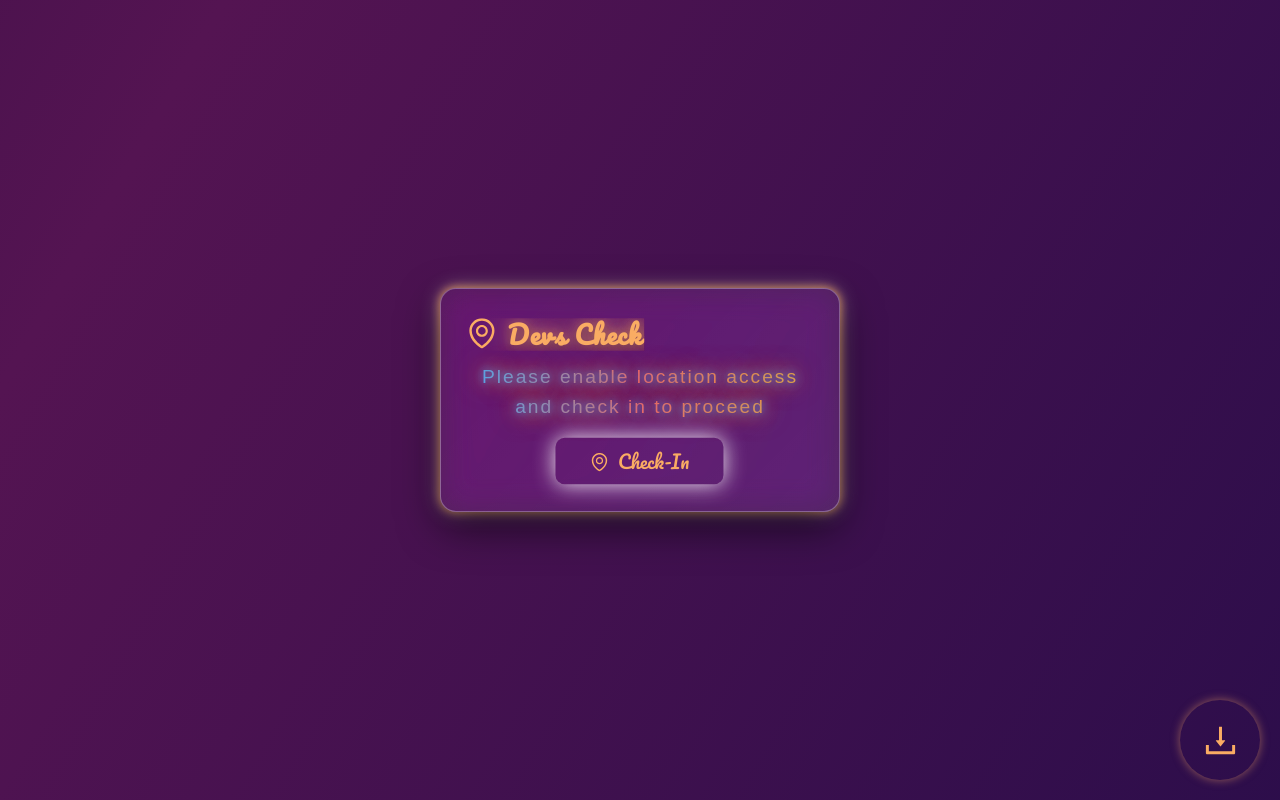
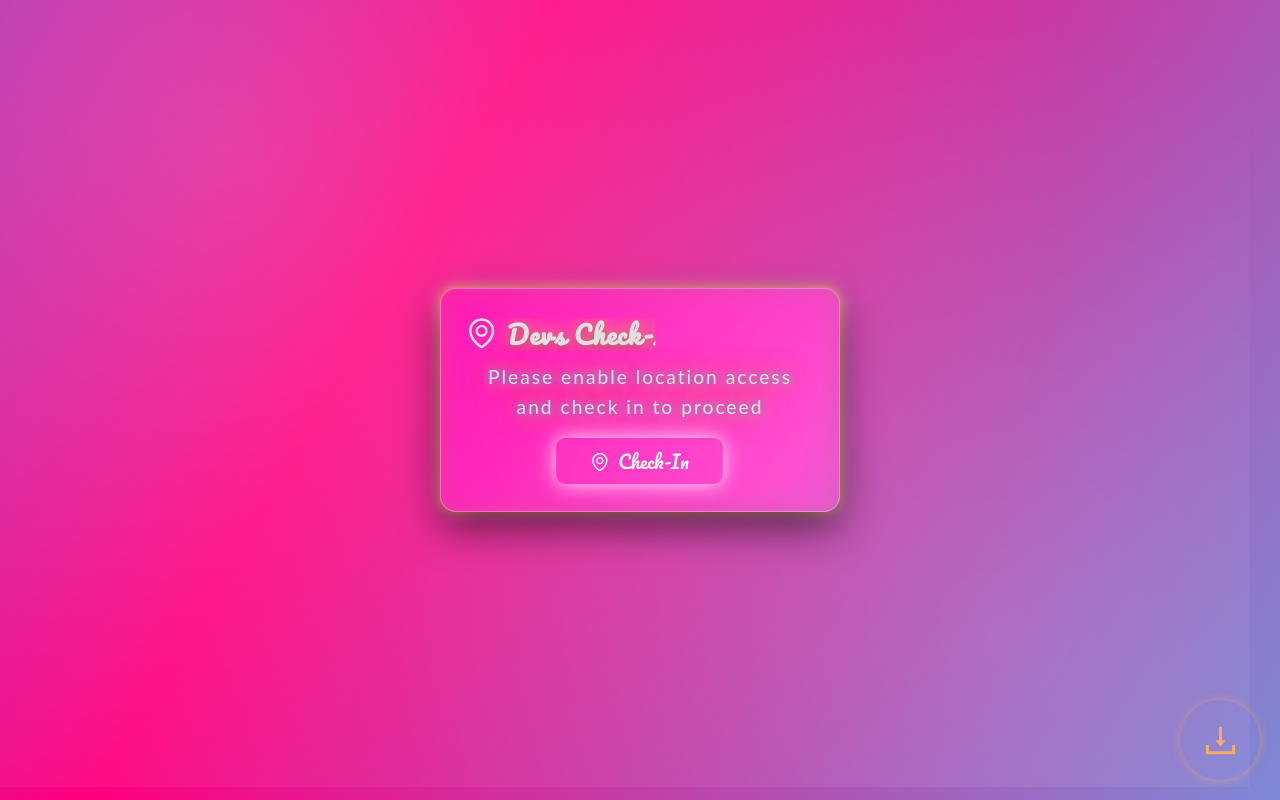
Before and after one commit to Cedarich/Devs, a React (Create React App) app: page / in a window 1280 px wide. Built offline with nearby package versions, Linux system fonts and the light colour scheme.

Commit message:
update 2.0

```diff
--- a/src/App.js
+++ b/src/App.js
@@ -1,12 +1,13 @@
 import React, { useEffect, useState } from "react";
 import LocationCheckIn from "./component/LocationCheckn";
 import "antd/dist/reset.css";
-import { DownloadOutlined } from "@ant-design/icons"; // Import the Ant Design download icon
-import MatrixLoader from "./component/MatrixLoader";
+import { DownloadOutlined } from "@ant-design/icons";
+import Loader from "./component/Loader";
 
 const App = () => {
   const [installPrompt, setInstallPrompt] = useState(null);
   const [showLocationCheckIn, setShowLocationCheckIn] = useState(false);
+  const [isInstalled, setIsInstalled] = useState(false);
 
   useEffect(() => {
     // Display MatrixLoader for 1 second before showing LocationCheckIn
@@ -34,12 +35,20 @@ const App = () => {
     };
   }, []);
 
+  useEffect(() => {
+    // Check if the app is already installed (using PWA install logic)
+    if (window.matchMedia("(display-mode: standalone)").matches) {
+      setIsInstalled(true);
+    }
+  }, []);
+
   const handleInstallClick = () => {
     if (installPrompt) {
       installPrompt.prompt(); // Show the install prompt
       installPrompt.userChoice.then((choiceResult) => {
         if (choiceResult.outcome === "accepted") {
           console.log("User accepted the install prompt");
+          setIsInstalled(true); // Mark the app as installed
         } else {
           console.log("User dismissed the install prompt");
         }
@@ -50,13 +59,15 @@ const App = () => {
 
   return (
     <div style={{ position: "relative", minHeight: "100vh" }}>
-      {!showLocationCheckIn && <MatrixLoader />}
+      {!showLocationCheckIn && <Loader />}
       {showLocationCheckIn && (
         <div className="location-check-in-wrapper">
           <LocationCheckIn />
         </div>
       )}
-      {/* Always show the button */}
+
+      {/* Only show the install button if the app is not installed */}
+      {!isInstalled && (
         <button
           style={{
             position: "fixed",
@@ -65,30 +76,31 @@ const App = () => {
             width: "80px",
             height: "80px",
             backgroundColor: "transparent",
-          color: "#faac63", // Set the icon color to match the desired style
+            color: "#faac63",
             border: "none",
-          borderRadius: "50%", // Make the button round
+            borderRadius: "50%",
             fontSize: "35px",
             cursor: "pointer",
-          zIndex: 9999, // Ensure the button stays on top
+            zIndex: 9999,
             display: "flex",
             justifyContent: "center",
             alignItems: "center",
-          boxShadow: "0 0 10px rgba(250, 172, 99, 0.5)", // Soft glowing effect
-          transition: "all 0.3s ease", // Smooth transition for animations
+            boxShadow: "0 0 10px rgba(250, 172, 99, 0.5)",
+            transition: "all 0.3s ease",
           }}
           onClick={handleInstallClick}
           onMouseEnter={(e) => {
-          e.target.style.transform = "scale(1.1)"; // Slight zoom on hover
-          e.target.style.boxShadow = "0 0 25px rgba(250, 172, 99, 0.8)"; // Brighter glow on hover
+            e.target.style.transform = "scale(1.1)";
+            e.target.style.boxShadow = "0 0 25px rgba(250, 172, 99, 0.8)";
           }}
           onMouseLeave={(e) => {
-          e.target.style.transform = "scale(1)"; // Reset zoom effect
-          e.target.style.boxShadow = "0 0 10px rgba(250, 172, 99, 0.5)"; // Reset glow
+            e.target.style.transform = "scale(1)";
+            e.target.style.boxShadow = "0 0 10px rgba(250, 172, 99, 0.5)";
           }}
         >
-        <DownloadOutlined /> {/* Use Ant Design's Download icon */}
+          <DownloadOutlined />
         </button>
+      )}
 
       <style>{`
         .location-check-in-wrapper {
--- a/src/component/Loader.jsx
+++ b/src/component/Loader.jsx
@@ -8,6 +8,10 @@ const Loader = () => {
         alignItems: "center",
         justifyContent: "center",
         minHeight: "100vh",
+        background:
+          "linear-gradient(120deg, #6a11cb, #2575fc, #ff0080, #40c9ff)",
+        backgroundSize: "300% 300%",
+        animation: "gradientShift 6s ease infinite",
       }}
     >
       <svg
@@ -15,23 +19,29 @@ const Loader = () => {
         fill="currentColor"
         strokeWidth="0"
         viewBox="0 0 16 16"
-        height="3.75rem" // Equivalent to text-6xl
-        width="3.75rem" // Equivalent to text-6xl
+        height="3.75rem"
+        width="3.75rem"
         style={{
-          color: "rgba(126, 34, 206, 1)", // Equivalent to text-purple-700
-          animation: "spin 1s linear infinite", // Equivalent to animate-spin
+          color: "#faac63",
+          animation: "spin 1s linear infinite",
         }}
         xmlns="http://www.w3.org/2000/svg"
       >
         <path d="M8 0c-4.355 0-7.898 3.481-7.998 7.812 0.092-3.779 2.966-6.812 6.498-6.812 3.59 0 6.5 3.134 6.5 7 0 0.828 0.672 1.5 1.5 1.5s1.5-0.672 1.5-1.5c0-4.418-3.582-8-8-8zM8 16c4.355 0 7.898-3.481 7.998-7.812-0.092 3.779-2.966 6.812-6.498 6.812-3.59 0-6.5-3.134-6.5-7 0-0.828-0.672-1.5-1.5-1.5s-1.5 0.672-1.5 1.5c0 4.418 3.582 8 8 8z"></path>
       </svg>
 
-      {/* Inline keyframes for spinning animation */}
+      {/* Inline keyframes for animations */}
       <style>
         {`
           @keyframes spin {
             from { transform: rotate(0deg); }
             to { transform: rotate(360deg); }
+          }
+
+          @keyframes gradientShift {
+            0% { background-position: 0% 50%; }
+            50% { background-position: 100% 50%; }
+            100% { background-position: 0% 50%; }
           }
         `}
       </style>
--- a/src/component/LocationCheckn.jsx
+++ b/src/component/LocationCheckn.jsx
@@ -1,280 +1,3 @@
-// import React, { useState, useEffect } from "react";
-// import { Button, Modal, Alert, Typography } from "antd";
-// import {
-//   CheckCircleOutlined,
-//   CloseCircleOutlined,
-//   EnvironmentOutlined,
-// } from "@ant-design/icons";
-
-// const { Title, Paragraph } = Typography;
-
-// const LocationCheckIn = () => {
-//   const [modalVisible, setModalVisible] = useState(false);
-//   const [checkInStatus, setCheckInStatus] = useState(null);
-//   const [errorMessage, setErrorMessage] = useState("");
-
-//   const targetLocation = { lat: 10.509145, lng: 7.42577 }; // target location (latitude, longitude)
-//   const maxDistance = 630000; // meters
-
-//   const generateToken = () => {
-//     return Math.random().toString(36).substr(2);
-//   };
-
-//   const storeTokenWithExpiration = (token) => {
-//     const expirationTime = new Date().getTime() + 24 * 60 * 60 * 1000;
-//     localStorage.setItem("token", token);
-//     localStorage.setItem("tokenExpiration", expirationTime);
-//   };
-
-//   const isTokenValid = () => {
-//     const expirationTime = localStorage.getItem("tokenExpiration");
-//     const currentTime = new Date().getTime();
-//     return currentTime < expirationTime;
-//   };
-
-//   const calculateDistance = (lat1, lon1, lat2, lon2) => {
-//     const R = 6371e3;
-//     const φ1 = (lat1 * Math.PI) / 180;
-//     const φ2 = (lat2 * Math.PI) / 180;
-//     const Δφ = ((lat2 - lat1) * Math.PI) / 180;
-//     const Δλ = ((lon2 - lon1) * Math.PI) / 180;
-
-//     const a =
-//       Math.sin(Δφ / 2) * Math.sin(Δφ / 2) +
-//       Math.cos(φ1) * Math.cos(φ2) * Math.sin(Δλ / 2) * Math.sin(Δλ / 2);
-//     const c = 2 * Math.atan2(Math.sqrt(a), Math.sqrt(1 - a));
-
-//     return R * c;
-//   };
-
-//   const checkLocation = () => {
-//     setModalVisible(true);
-//     setCheckInStatus(null);
-//     setErrorMessage("");
-
-//     if (navigator.geolocation) {
-//       navigator.geolocation.getCurrentPosition(
-//         (position) => {
-//           const userLat = position.coords.latitude;
-//           const userLng = position.coords.longitude;
-
-//           const distance = calculateDistance(
-//             userLat,
-//             userLng,
-//             targetLocation.lat,
-//             targetLocation.lng
-//           );
-
-//           if (distance <= maxDistance) {
-//             setCheckInStatus("success");
-
-//             let token = isTokenValid()
-//               ? localStorage.getItem("token")
-//               : generateToken();
-
-//             if (!isTokenValid()) {
-//               token = generateToken();
-//               storeTokenWithExpiration(token);
-//             }
-
-//             setTimeout(() => {
-//               window.location.href = `https://script.google.com/macros/s/AKfycbwRlfXX71ODCTwiCnuKFgZKOCmyg0c68UfXkgFNC59MxJT26e95-2BZ1-updBuSdzIduQ/exec?token=${token}`;
-//             }, 1000);
-//           } else {
-//             setCheckInStatus("error");
-//             setErrorMessage(
-//               `You are outside the allowed check-in area. Distance: ${Math.round(
-//                 distance
-//               )} meters.`
-//             );
-//           }
-//         },
-//         (error) => {
-//           setCheckInStatus("error");
-//           setErrorMessage("Location permission denied or location not found.");
-//         }
-//       );
-//     } else {
-//       setCheckInStatus("error");
-//       setErrorMessage("Geolocation is not supported by this browser.");
-//     }
-//   };
-
-//   const handleModalClose = () => {
-//     if (checkInStatus === "error") {
-//       window.location.reload(); // Refresh the page only on error state
-//     } else {
-//       setModalVisible(false); // Close modal if status is not error
-//       setCheckInStatus(null);
-//       setErrorMessage("");
-//     }
-//   };
-
-//   useEffect(() => {
-//     const style = document.createElement("style");
-//     style.innerHTML = `
-//       @keyframes pulse {
-//         0% { transform: scale(1); box-shadow: 0 0 10px rgba(255, 255, 255, 0.6); }
-//         50% { transform: scale(1.2); box-shadow: 0 0 20px rgba(255, 255, 255, 1); }
-//         100% { transform: scale(1); box-shadow: 0 0 10px rgba(255, 255, 255, 0.6); }
-//       }
-
-//       @keyframes glow {
-//         0% { text-shadow: 0 0 5px rgba(255, 255, 255, 0.6), 0 0 10px rgba(255, 255, 255, 0.5); }
-//         50% { text-shadow: 0 0 15px rgba(255, 255, 255, 1), 0 0 25px rgba(255, 255, 255, 0.7); }
-//         100% { text-shadow: 0 0 5px rgba(255, 255, 255, 0.6), 0 0 10px rgba(255, 255, 255, 0.5); }
-//       }
-
-//       @keyframes gradientShift { 0% { background-position: 0% 50%; } 50% { background-position: 100% 50%; } 100% { background-position: 0% 50%; } }
-//       @keyframes typing { 0% { width: 0; } 100% { width: 100%; } }
-//     `;
-//     document.head.appendChild(style);
-
-//     return () => {
-//       document.head.removeChild(style);
-//     };
-//   }, []);
-
-//   return (
-//     <div
-//       style={{
-//         display: "flex",
-//         justifyContent: "center",
-//         alignItems: "center",
-//         height: "100vh",
-//         background:
-//           "linear-gradient(120deg, #3b1c4e, #10062f, #541452, #180a47)",
-//         backgroundSize: "400% 400%",
-//         animation: "gradientShift 8s ease infinite",
-//         position: "relative",
-//         overflow: "hidden",
-//       }}
-//     >
-//       <div
-//         style={{
-//           background: "rgba(255, 255, 255, 0.1)",
-//           border: "1px solid rgba(255, 255, 255, 0.2)",
-//           borderRadius: "12px",
-//           padding: "30px",
-//           textAlign: "center",
-//           boxShadow: "0 10px 30px rgba(0, 0, 0, 0.4)",
-//           zIndex: 2,
-//           maxWidth: "90%",
-//           width: "400px",
-//           backdropFilter: "blur(8px)",
-//           color: "white",
-//           position: "relative",
-//           overflow: "hidden",
-//         }}
-//       >
-// <Title
-//   level={2}
-//   className="location-check-title"
-//   style={{
-//     fontFamily: "'Poppins', sans-serif",
-//     fontSize: "1.5rem",
-//     color: "#e2aaff",
-//     overflow: "hidden",
-//     paddingRight: "10px",
-//     whiteSpace: "nowrap",
-//     animation:
-//       "typing 4s steps(30) 1s 1 normal, blink 0.75s step-end infinite",
-//     textShadow: "0 4px 8px rgba(0, 0, 0, 0.2)",
-//   }}
-// >
-//           <EnvironmentOutlined
-//             style={{ fontSize: "1.5rem", marginRight: "10px" }}
-//           />
-//           Devs Check-In
-//         </Title>
-
-//         <Paragraph
-//           style={{
-//             fontFamily: "'Orbitron', sans-serif",
-//             fontSize: "1.3rem",
-//             color: "transparent",
-//             background: "linear-gradient(90deg, #faac63, #ff5e5e, #42aaff)",
-//             WebkitBackgroundClip: "text",
-//             textAlign: "center",
-//           }}
-//         >
-//           Please enable location access in your browser and check in to proceed
-//         </Paragraph>
-
-//         <Button
-//           type="primary"
-//           size="large"
-//           onClick={checkLocation}
-//           icon={<EnvironmentOutlined />}
-//           style={{
-//             fontFamily: "'Poppins', sans-serif",
-//             background: "transparent",
-//             color: "#faac63",
-//             border: "none",
-//             padding: "12px 30px",
-//             boxShadow: "0 0 10px rgba(250, 172, 99, 0.5)",
-//             transition: "all 0.3s ease",
-//             animation: "pulse 4s ease-out infinite",
-//           }}
-//           onMouseEnter={(e) => {
-//             e.target.style.transform = "scale(1.1)";
-//             e.target.style.boxShadow = "0 0 25px rgba(250, 172, 99, 0.8)";
-//           }}
-//           onMouseLeave={(e) => {
-//             e.target.style.transform = "scale(1)";
-//             e.target.style.boxShadow = "0 0 10px rgba(250, 172, 99, 0.5)";
-//           }}
-//         >
-//           Check In
-//         </Button>
-
-//         <Modal
-//           title={
-//             checkInStatus === "success"
-//               ? "Check-in Successful"
-//               : "Check-in Failed"
-//           }
-//           open={modalVisible}
-//           onCancel={handleModalClose}
-//           footer={[
-//             <Button
-//               key="back"
-//               onClick={handleModalClose}
-//               icon={
-//                 checkInStatus === "success" ? (
-//                   <CheckCircleOutlined />
-//                 ) : (
-//                   <CloseCircleOutlined />
-//                 )
-//               }
-//               style={{
-//                 backgroundColor:
-//                   checkInStatus === "success" ? "#4CAF50" : "#f44336",
-//                 color: "white",
-//                 fontFamily: "'Poppins', sans-serif",
-//               }}
-//             >
-//               {checkInStatus === "success" ? "Proceed" : "Try Again"}
-//             </Button>,
-//           ]}
-//         >
-//           {checkInStatus === "success" ? (
-//             <Alert
-//               message="You have successfully checked in!"
-//               type="success"
-//               showIcon
-//             />
-//           ) : (
-//             <Alert message={errorMessage} type="error" showIcon />
-//           )}
-//         </Modal>
-//       </div>
-//     </div>
-//   );
-// };
-
-// export default LocationCheckIn;
-
 import React, { useState, useEffect } from "react";
 import { Button, Modal, Alert, Typography } from "antd";
 import { EnvironmentOutlined } from "@ant-design/icons";
@@ -390,11 +113,18 @@ const LocationCheckIn = () => {
         50% { text-shadow: 0 0 15px rgba(255, 255, 255, 1), 0 0 25px rgba(255, 255, 255, 0.7); }
         100% { text-shadow: 0 0 5px rgba(255, 255, 255, 0.6), 0 0 10px rgba(255, 255, 255, 0.5); }
       }
-      @keyframes gradientShift {
-        0% { background-position: 0% 50%; }
-        50% { background-position: 100% 50%; }
-        100% { background-position: 0% 50%; }
-      }
+          @keyframes gradientShift {
+            0% { background-position: 0% 50%; }
+            50% { background-position: 100% 50%; }
+            100% { background-position: 0% 50%; }
+          }
+
+          @keyframes lightningMove {
+            0%, 100% { transform: translateX(0) translateY(0); }
+            25% { transform: translateX(-5%) translateY(3%); }
+            50% { transform: translateX(5%) translateY(-3%); }
+            75% { transform: translateX(-3%) translateY(-2%); }
+          }
       @keyframes typing {
         0% { width: 0; }
         100% { width: 100%; }
@@ -419,13 +149,27 @@ const LocationCheckIn = () => {
         alignItems: "center",
         height: "100vh",
         background:
-          "linear-gradient(120deg, #3b1c4e, #10062f, #541452, #180a47)",
-        backgroundSize: "400% 400%",
-        animation: "gradientShift 8s ease infinite",
+          "linear-gradient(120deg, #6a11cb, #2575fc, #ff0080, #40c9ff)",
+        backgroundSize: "300% 300%",
+        animation: "gradientShift 6s ease infinite",
         position: "relative",
         overflow: "hidden",
       }}
     >
+      {/* Lightning Effects */}
+      <div
+        style={{
+          position: "absolute",
+          width: "100%",
+          height: "100%",
+          backgroundImage: `
+            radial-gradient(circle at 20% 20%, rgba(255,255,255,0.2) 0%, rgba(255,255,255,0) 70%),
+            radial-gradient(circle at 80% 80%, rgba(255,255,255,0.1) 0%, rgba(255,255,255,0) 50%)`,
+          mixBlendMode: "screen",
+          animation: "lightningMove 4s infinite",
+        }}
+      ></div>
+
       <div
         style={{
           background:
@@ -443,9 +187,6 @@ const LocationCheckIn = () => {
           color: "white",
           position: "relative",
           overflow: "hidden",
-          transition: "transform 0.3s ease, box-shadow 0.3s ease",
-          // animation: "pulse 2s infinite",
-          cursor: "pointer",
         }}
         onMouseEnter={(e) => {
           e.currentTarget.style.transform = "scale(1.05)";
@@ -464,7 +205,7 @@ const LocationCheckIn = () => {
           style={{
             fontFamily: "'Pacifico', sans-serif",
             fontSize: "1.5rem",
-            color: "#faac63", // Main color, harmonized with app color
+            color: "#e0e0e0", // Main color, harmonized with app color
             overflow: "hidden",
             paddingRight: "10px",
             whiteSpace: "nowrap",
@@ -480,7 +221,7 @@ const LocationCheckIn = () => {
             style={{
               fontSize: "1.8rem", // Larger icon for Web3 feel
               marginRight: "10px",
-              color: "#faac63", // Harmonized with text color
+              color: "#e0e0e0", // Harmonized with text color
             }}
           />
           Devs Check-In
@@ -488,9 +229,9 @@ const LocationCheckIn = () => {
 
         <Paragraph
           style={{
-            fontFamily: "'Orbitron', sans-serif", // Futuristic font
+            fontFamily: "'Lato', sans-serif", // Futuristic font
             fontSize: "1.2rem", // Adjusted font size for better visibility
-            color: "transparent",
+            color: "#e0e0e0",
             background: "linear-gradient(90deg, #42aaff, #ff5e5e, #f9a825)", // New gradient: bright blue, neon pink, and yellow
             WebkitBackgroundClip: "text", // To apply gradient to the text only
             textAlign: "center",
@@ -511,7 +252,7 @@ const LocationCheckIn = () => {
           style={{
             fontFamily: "'Pacifico', sans-serif",
             background: "transparent",
-            color: "#faac63",
+            color: "#fffff",
             border: "none",
             padding: "12px 30px",
             boxShadow: "0 0 10px rgba(250, 172, 99, 0.5)",
```
Lines whose indentation alone changed are shown as unchanged.
